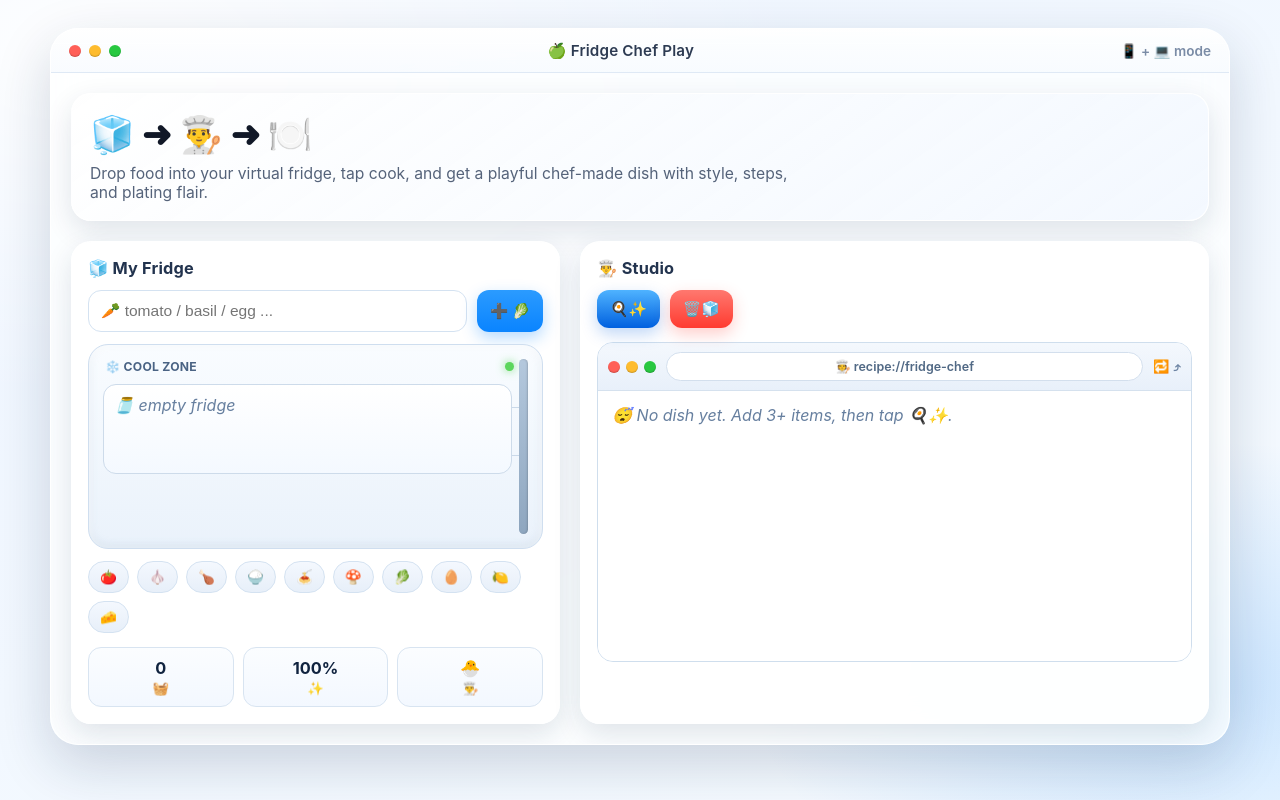
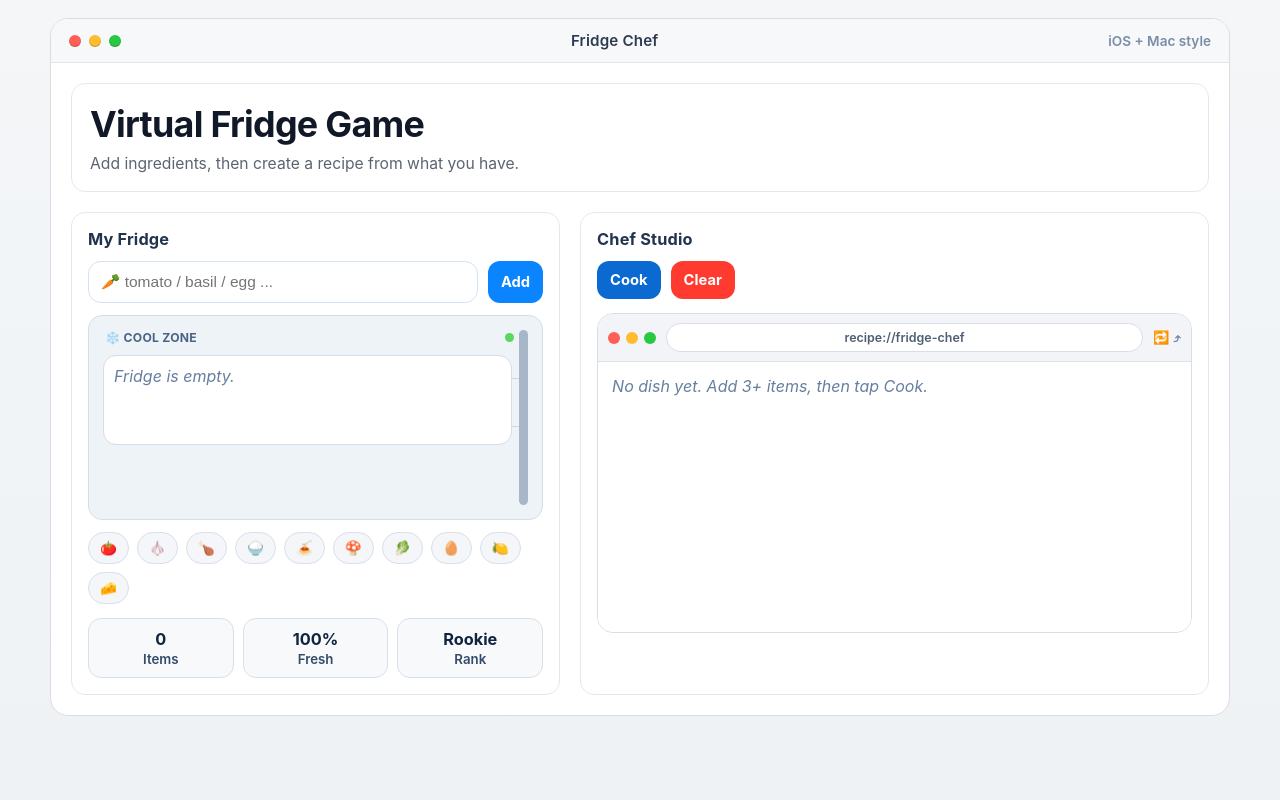
Before and after one commit to marinahamada/vibe-coding, a plain HTML site: page Recipe Fridge Chef Game.html in a window 1280 px wide. Drawn offline with Linux system fonts and the light colour scheme.

Commit message:
Make UI simpler in Recipe Fridge Chef Game

```diff
--- a/Recipe Fridge Chef Game.html
+++ b/Recipe Fridge Chef Game.html
@@ -6,22 +6,22 @@
   <title>Virtual Fridge Chef</title>
   <style>
     :root {
-      --bg-top: #eef5ff;
-      --bg-bottom: #f6fbff;
+      --bg-top: #f4f6f8;
+      --bg-bottom: #eef2f5;
       --ink: #111827;
-      --muted: #55637a;
-      --glass: rgba(255, 255, 255, 0.72);
-      --glass-strong: rgba(255, 255, 255, 0.9);
-      --line: rgba(255, 255, 255, 0.84);
+      --muted: #5b6471;
+      --glass: #ffffff;
+      --glass-strong: #ffffff;
+      --line: #d9dde3;
       --accent: #0a84ff;
-      --accent-dark: #0060df;
+      --accent-dark: #0a6ad1;
       --danger: #ff3b30;
-      --chip: #f2f6fb;
-      --card-shadow: 0 20px 55px rgba(16, 38, 72, 0.18);
-      --soft-shadow: 0 10px 28px rgba(16, 38, 72, 0.12);
-      --radius-xl: 28px;
-      --radius-lg: 20px;
-      --radius-md: 14px;
+      --chip: #f4f6f8;
+      --card-shadow: none;
+      --soft-shadow: none;
+      --radius-xl: 18px;
+      --radius-lg: 14px;
+      --radius-md: 10px;
     }
 
     * { box-sizing: border-box; }
@@ -31,11 +31,8 @@
       min-height: 100vh;
       color: var(--ink);
       font-family: -apple-system, BlinkMacSystemFont, "SF Pro Display", "SF Pro Text", "Helvetica Neue", sans-serif;
-      background:
-        radial-gradient(1000px 500px at 8% 6%, rgba(255, 255, 255, 0.92), transparent 70%),
-        radial-gradient(700px 380px at 94% 86%, rgba(10, 132, 255, 0.18), transparent 65%),
-        linear-gradient(155deg, var(--bg-top), var(--bg-bottom));
-      padding: 28px;
+      background: linear-gradient(180deg, var(--bg-top), var(--bg-bottom));
+      padding: 18px;
       -webkit-font-smoothing: antialiased;
     }
 
@@ -47,9 +44,6 @@
       border: 1px solid var(--line);
       box-shadow: var(--card-shadow);
       overflow: hidden;
-      backdrop-filter: blur(20px) saturate(150%);
-      -webkit-backdrop-filter: blur(20px) saturate(150%);
-      animation: floatIn 700ms ease both;
     }
 
     .titlebar {
@@ -57,8 +51,8 @@
       align-items: center;
       justify-content: space-between;
       padding: 12px 18px;
-      border-bottom: 1px solid rgba(222, 232, 245, 0.95);
-      background: linear-gradient(to bottom, rgba(255, 255, 255, 0.82), rgba(246, 250, 255, 0.65));
+      border-bottom: 1px solid #e1e6ed;
+      background: #f7f8fa;
     }
 
     .traffic {
@@ -100,8 +94,8 @@
     .hero {
       border-radius: var(--radius-lg);
       padding: 18px;
-      background: linear-gradient(145deg, rgba(255, 255, 255, 0.92), rgba(241, 247, 255, 0.82));
-      border: 1px solid rgba(255, 255, 255, 0.95);
+      background: #ffffff;
+      border: 1px solid #e4e8ee;
       box-shadow: var(--soft-shadow);
     }
 
@@ -126,11 +120,10 @@
 
     .card {
       background: var(--glass-strong);
-      border: 1px solid rgba(255, 255, 255, 0.92);
+      border: 1px solid #e4e8ee;
       border-radius: var(--radius-lg);
       box-shadow: var(--soft-shadow);
       padding: 16px;
-      animation: rise 600ms ease both;
     }
 
     .card h3 {
@@ -173,34 +166,33 @@
       font-size: 0.92rem;
       font-family: inherit;
       cursor: pointer;
-      transition: transform 120ms ease, filter 180ms ease, box-shadow 180ms ease;
+      transition: filter 180ms ease;
     }
 
     button:hover { filter: brightness(1.05); }
-    button:active { transform: translateY(1px) scale(0.99); }
+    button:active { filter: brightness(0.98); }
 
     .btn-primary {
-      background: linear-gradient(180deg, #2b9bff, var(--accent));
-      box-shadow: 0 6px 16px rgba(10, 132, 255, 0.3);
+      background: var(--accent);
+      box-shadow: none;
     }
 
     .btn-secondary {
-      background: linear-gradient(180deg, #4fb3ff, var(--accent-dark));
-      box-shadow: 0 6px 16px rgba(0, 96, 223, 0.25);
+      background: var(--accent-dark);
+      box-shadow: none;
     }
 
     .btn-danger {
-      background: linear-gradient(180deg, #ff786f, var(--danger));
-      box-shadow: 0 6px 16px rgba(255, 59, 48, 0.25);
+      background: var(--danger);
+      box-shadow: none;
     }
 
     .fridge-shell {
       position: relative;
-      border-radius: 20px;
+      border-radius: 14px;
       padding: 14px;
-      background: linear-gradient(180deg, #f9fcff, #eaf2fb);
-      border: 1px solid #cfdeef;
-      box-shadow: inset 0 2px 8px rgba(255, 255, 255, 0.9), inset 0 -2px 8px rgba(147, 172, 200, 0.3);
+      background: #eef3f8;
+      border: 1px solid #d5dde7;
       overflow: hidden;
       min-height: 205px;
     }
@@ -212,8 +204,8 @@
       right: 16px;
       top: 62px;
       height: 1px;
-      background: #cad9e9;
-      box-shadow: 0 48px 0 #cad9e9;
+      background: #d0d9e4;
+      box-shadow: 0 48px 0 #d0d9e4;
     }
 
     .fridge-shell::after {
@@ -224,8 +216,8 @@
       right: 14px;
       width: 9px;
       border-radius: 999px;
-      background: linear-gradient(180deg, #b4c8dd, #8ea6bf);
-      box-shadow: inset -1px 0 2px rgba(0, 0, 0, 0.16);
+      background: #a8b7c8;
+      box-shadow: none;
     }
 
     .fridge-head {
@@ -245,7 +237,7 @@
       height: 9px;
       border-radius: 50%;
       background: #5cd65c;
-      box-shadow: 0 0 10px rgba(92, 214, 92, 0.8);
+      box-shadow: none;
     }
 
     .fridge {
@@ -254,8 +246,8 @@
       flex-wrap: wrap;
       align-content: flex-start;
       gap: 8px;
-      background: linear-gradient(180deg, #ffffff, #f4f9ff);
-      border: 1px solid #cddbea;
+      background: #ffffff;
+      border: 1px solid #d5dde7;
       border-radius: 13px;
       padding: 10px;
       margin-right: 16px;
@@ -272,7 +264,6 @@
       border-radius: 999px;
       padding: 7px 10px;
       font-size: 0.9rem;
-      animation: pop 280ms ease;
     }
 
     .chip .x {
@@ -296,9 +287,9 @@
     }
 
     .quick button {
-      background: linear-gradient(180deg, #f4f8fe, #e7eff9);
+      background: #f4f6f9;
       color: #2a3d57;
-      border: 1px solid #d4e2f1;
+      border: 1px solid #d8e0ea;
       box-shadow: none;
       border-radius: 999px;
       font-weight: 600;
@@ -315,8 +306,8 @@
 
     .stat {
       border-radius: 13px;
-      border: 1px solid #d8e4f1;
-      background: linear-gradient(180deg, #fbfdff, #f3f8ff);
+      border: 1px solid #d9e0e8;
+      background: #f7f9fb;
       text-align: center;
       padding: 10px 7px;
       color: #334a68;
@@ -340,10 +331,10 @@
 
     .safari {
       border-radius: 16px;
-      border: 1px solid #cfdeed;
-      background: #f9fbff;
+      border: 1px solid #d8dee7;
+      background: #ffffff;
       overflow: hidden;
-      box-shadow: inset 0 1px 0 rgba(255, 255, 255, 0.95);
+      box-shadow: none;
     }
 
     .safari-bar {
@@ -352,8 +343,8 @@
       align-items: center;
       gap: 10px;
       padding: 9px 10px;
-      background: linear-gradient(180deg, #f4f8fd, #e8f0fa);
-      border-bottom: 1px solid #d5e1ee;
+      background: #f2f4f7;
+      border-bottom: 1px solid #dce2ea;
     }
 
     .safari-controls {
@@ -365,7 +356,7 @@
       width: 12px;
       height: 12px;
       border-radius: 50%;
-      box-shadow: inset 0 -1px 1px rgba(0, 0, 0, 0.2);
+      box-shadow: none;
     }
 
     .safari-btn.red { background: #ff5f57; }
@@ -375,9 +366,9 @@
     .url-pill {
       text-align: center;
       border-radius: 999px;
-      border: 1px solid #d3dfed;
+      border: 1px solid #d8dee7;
       background: #ffffff;
-      color: #516985;
+      color: #4f5f73;
       font-size: 0.78rem;
       font-weight: 600;
       padding: 6px 10px;
@@ -410,9 +401,9 @@
       margin: 8px 0 10px;
       padding: 4px 10px;
       border-radius: 999px;
-      border: 1px solid #c7def8;
-      background: #eef6ff;
-      color: #1f66b4;
+      border: 1px solid #d6dde6;
+      background: #f5f7fa;
+      color: #3c4f67;
       font-size: 0.8rem;
       font-weight: 700;
     }
@@ -427,8 +418,8 @@
     }
 
     .meta span {
-      border: 1px solid #d4e1ee;
-      background: #f3f8fe;
+      border: 1px solid #d8e0e8;
+      background: #f6f8fb;
       border-radius: 10px;
       padding: 4px 8px;
     }
@@ -456,21 +447,6 @@
       font-style: italic;
     }
 
-    @keyframes floatIn {
-      from { transform: translateY(12px) scale(0.985); opacity: 0; }
-      to { transform: translateY(0) scale(1); opacity: 1; }
-    }
-
-    @keyframes rise {
-      from { opacity: 0; transform: translateY(8px); }
-      to { opacity: 1; transform: translateY(0); }
-    }
-
-    @keyframes pop {
-      from { transform: scale(0.92); opacity: 0; }
-      to { transform: scale(1); opacity: 1; }
-    }
-
     @media (max-width: 940px) {
       body { padding: 14px; }
       .content { padding: 14px; }
@@ -487,22 +463,22 @@
         <span class="dot yellow"></span>
         <span class="dot green"></span>
       </div>
-      <h1>🍏 Fridge Chef Play</h1>
-      <div class="device">📱 + 💻 mode</div>
+      <h1>Fridge Chef</h1>
+      <div class="device">iOS + Mac style</div>
     </header>
 
     <section class="content">
       <article class="hero">
-        <h2>🧊 ➜ 👨‍🍳 ➜ 🍽️</h2>
-        <p>Drop food into your virtual fridge, tap cook, and get a playful chef-made dish with style, steps, and plating flair.</p>
+        <h2>Virtual Fridge Game</h2>
+        <p>Add ingredients, then create a recipe from what you have.</p>
       </article>
 
       <section class="grid">
         <article class="card">
-          <h3>🧊 My Fridge</h3>
+          <h3>My Fridge</h3>
           <div class="add-row">
             <input id="ingredientInput" type="text" placeholder="🥕 tomato / basil / egg ..." />
-            <button id="addBtn" type="button" class="btn-primary">➕ 🥬</button>
+            <button id="addBtn" type="button" class="btn-primary">Add</button>
           </div>
 
           <div class="fridge-shell">
@@ -529,24 +505,24 @@
           <div class="stats">
             <div class="stat">
               <strong id="countStat">0</strong>
-              🧺
+              Items
             </div>
             <div class="stat">
               <strong id="freshnessStat">100%</strong>
-              ✨
+              Fresh
             </div>
             <div class="stat">
-              <strong id="levelStat">🐣</strong>
-              👨‍🍳
+              <strong id="levelStat">Rookie</strong>
+              Rank
             </div>
           </div>
         </article>
 
         <article class="card">
-          <h3>👨‍🍳 Studio</h3>
+          <h3>Chef Studio</h3>
           <div class="actions">
-            <button id="cookBtn" class="btn-secondary" type="button">🍳✨</button>
-            <button id="clearBtn" class="btn-danger" type="button">🗑️🧊</button>
+            <button id="cookBtn" class="btn-secondary" type="button">Cook</button>
+            <button id="clearBtn" class="btn-danger" type="button">Clear</button>
           </div>
 
           <div class="safari">
@@ -556,11 +532,11 @@
                 <span class="safari-btn yellow"></span>
                 <span class="safari-btn green"></span>
               </div>
-              <div class="url-pill">🧑‍🍳 recipe://fridge-chef</div>
+              <div class="url-pill">recipe://fridge-chef</div>
               <div class="safari-tools">🔁 ⤴︎</div>
             </div>
             <section id="recipe" class="recipe-card" aria-live="polite">
-              <p class="empty">😴 No dish yet. Add 3+ items, then tap 🍳✨.</p>
+              <p class="empty">No dish yet. Add 3+ items, then tap Cook.</p>
             </section>
           </div>
         </article>
@@ -631,7 +607,7 @@
       if (!ingredients.length) {
         const p = document.createElement('p');
         p.className = 'empty';
-        p.textContent = '🫙 empty fridge';
+        p.textContent = 'Fridge is empty.';
         fridgeEl.appendChild(p);
         return;
       }
@@ -698,7 +674,7 @@
         `🔥 Saute aromatics and let ${withEmoji(mainVeg)} soften until glossy.`,
         `🍲 Add ${withEmoji(mainCarb)} + ${withEmoji(mainProtein)} and stir in ${withEmoji(herb)}.`,
         `⚖️ Balance with ${withEmoji(citrus)} and a tiny butter finish.`,
-        `🍽️ Plate high in the center, drizzle oil, sprinkle herbs, snap a pic.`
+        `Plate in the center, drizzle lightly, and finish with herbs.`
       ];
 
       return {
@@ -715,8 +691,8 @@
 
     function renderRecipe(data) {
       recipeEl.innerHTML = `
-        <h4 class="recipe-title">🍽️ ${data.title}</h4>
-        <span class="badge">🌍 ${data.style}</span>
+        <h4 class="recipe-title">${data.title}</h4>
+        <span class="badge">${data.style}</span>
 
         <div class="meta">
           <span>⏱️ ${data.cookTime}m</span>
@@ -724,13 +700,13 @@
           <span>✨ ${data.beauty}/100</span>
         </div>
 
-        <h4>🧺</h4>
+        <h4>Ingredients</h4>
         <ul>${data.ingredients.map((item) => `<li>${item}</li>`).join('')}</ul>
 
-        <h4>👨‍🍳</h4>
+        <h4>Steps</h4>
         <ol>${data.steps.map((step) => `<li>${step}</li>`).join('')}</ol>
 
-        <h4>🎨</h4>
+        <h4>Plating</h4>
         <p>${data.plating}</p>
       `;
     }
@@ -739,7 +715,7 @@
       countStat.textContent = String(ingredients.length);
       const freshness = Math.max(62, 100 - ingredients.length * 3);
       freshnessStat.textContent = `${freshness}%`;
-      levelStat.textContent = ingredients.length >= 8 ? '🧑‍🍳' : ingredients.length >= 4 ? '😎' : '🐣';
+      levelStat.textContent = ingredients.length >= 8 ? 'Pro' : ingredients.length >= 4 ? 'Skilled' : 'Rookie';
     }
 
     addBtn.addEventListener('click', () => addIngredient(ingredientInput.value));
@@ -753,7 +729,7 @@
 
     cookBtn.addEventListener('click', () => {
       if (ingredients.length < 3) {
-        recipeEl.innerHTML = '<p class="empty">🧠 Need at least 3 items for chef magic.</p>';
+        recipeEl.innerHTML = '<p class="empty">Need at least 3 items to cook.</p>';
         return;
       }
       renderRecipe(recipeTemplate([...ingredients]));
@@ -763,7 +739,7 @@
       ingredients.length = 0;
       renderFridge();
       renderStats();
-      recipeEl.innerHTML = '<p class="empty">🧼 fridge reset. Ready for round 2.</p>';
+      recipeEl.innerHTML = '<p class="empty">Fridge reset. Ready for a new round.</p>';
     });
 
     renderFridge();
```
